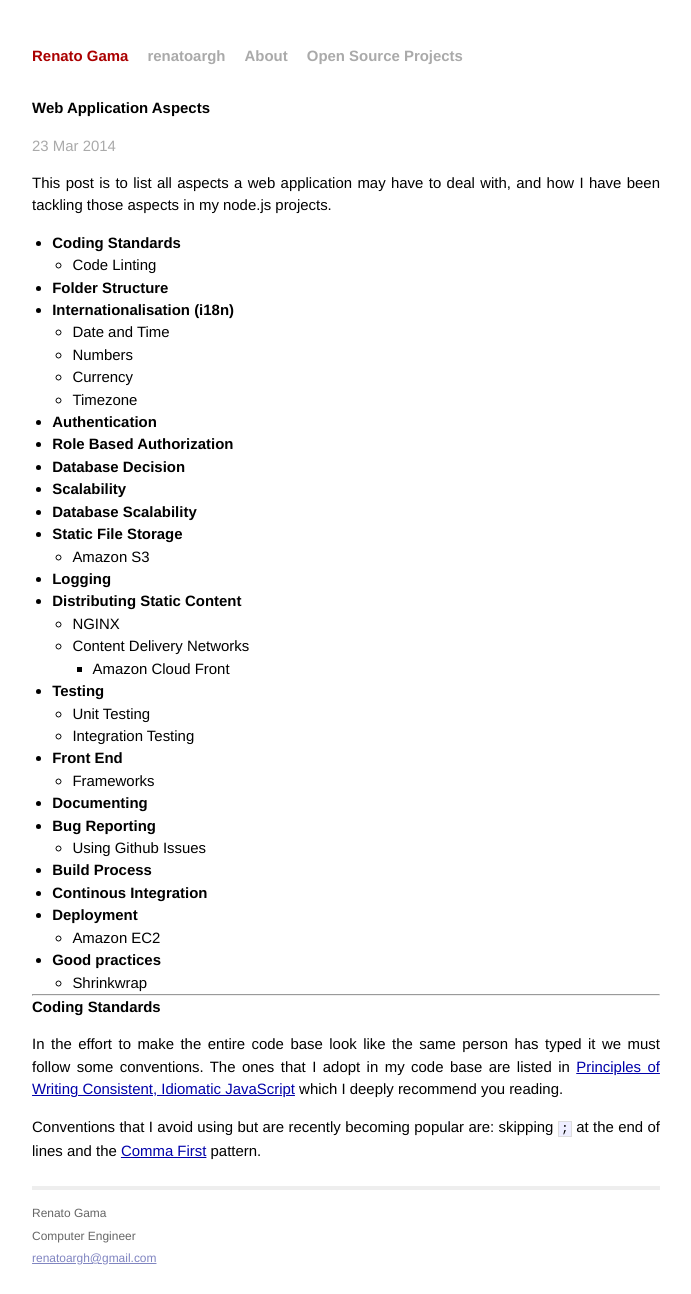
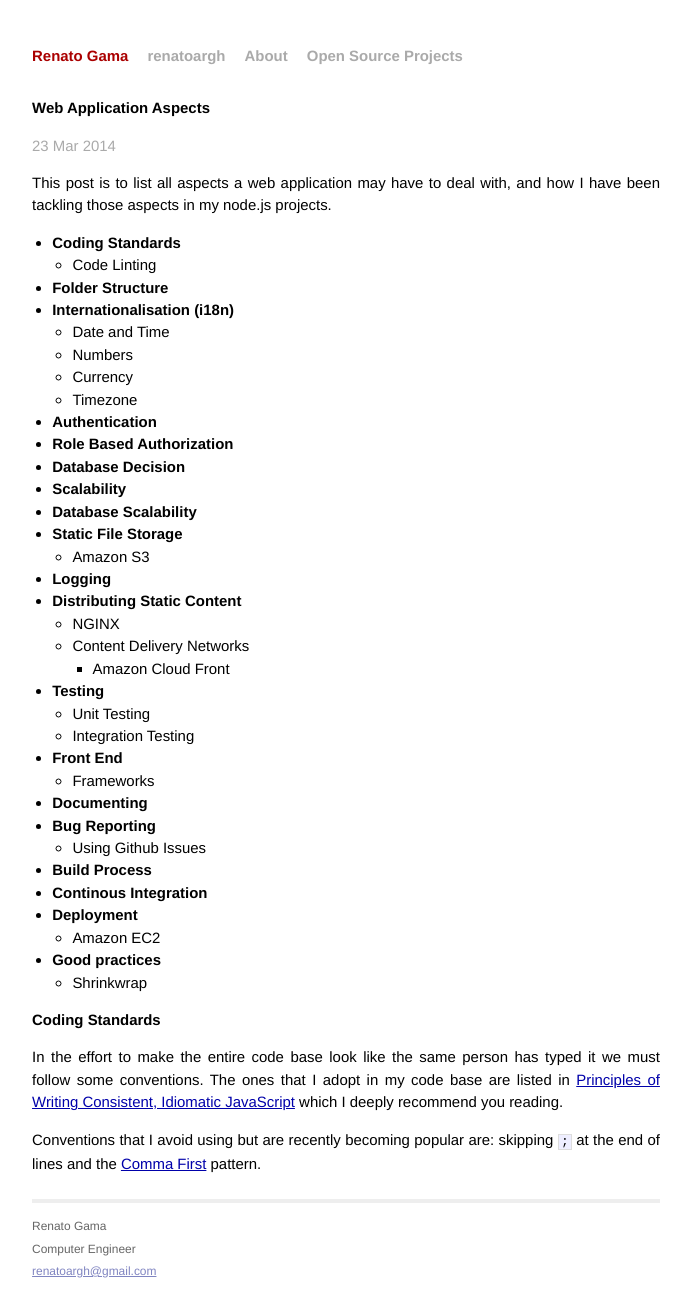
Before and after one commit to renatoargh/renatoargh.github.io, a Jekyll site: the page built from _posts/2014-03-23-web-application-aspects.md, in a window 1280 px wide. Shown: the whole page, without its empty margins (294-985 px from the left). Built offline with Jekyll 4.4.1, drawn with Linux system fonts in a browser that asks for light colours; Markdown is read by kramdown in place of the engine named in the settings; comment, search, counter and statistics services are not loaded.

Commit message:
Update 2014-03-23-web-application-aspects.md

```diff
--- a/_posts/2014-03-23-web-application-aspects.md
+++ b/_posts/2014-03-23-web-application-aspects.md
@@ -40,7 +40,7 @@ This post is to list all aspects a web application may have to deal with, and ho
 - **Good practices**
   - Shrinkwrap
 
----
+<div style="margin-top:15px;"></div>
 
 ## Coding Standards
 
```
